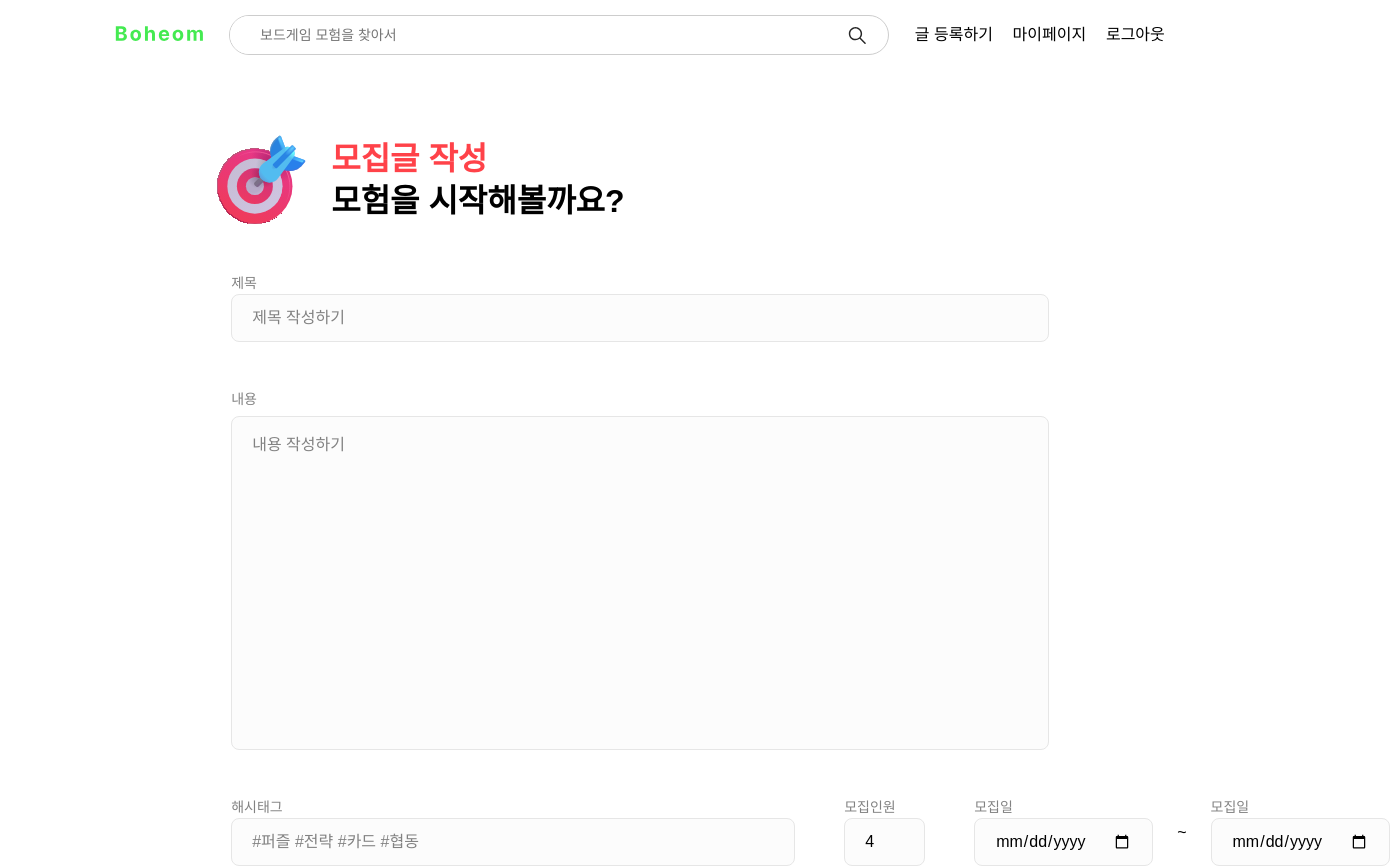
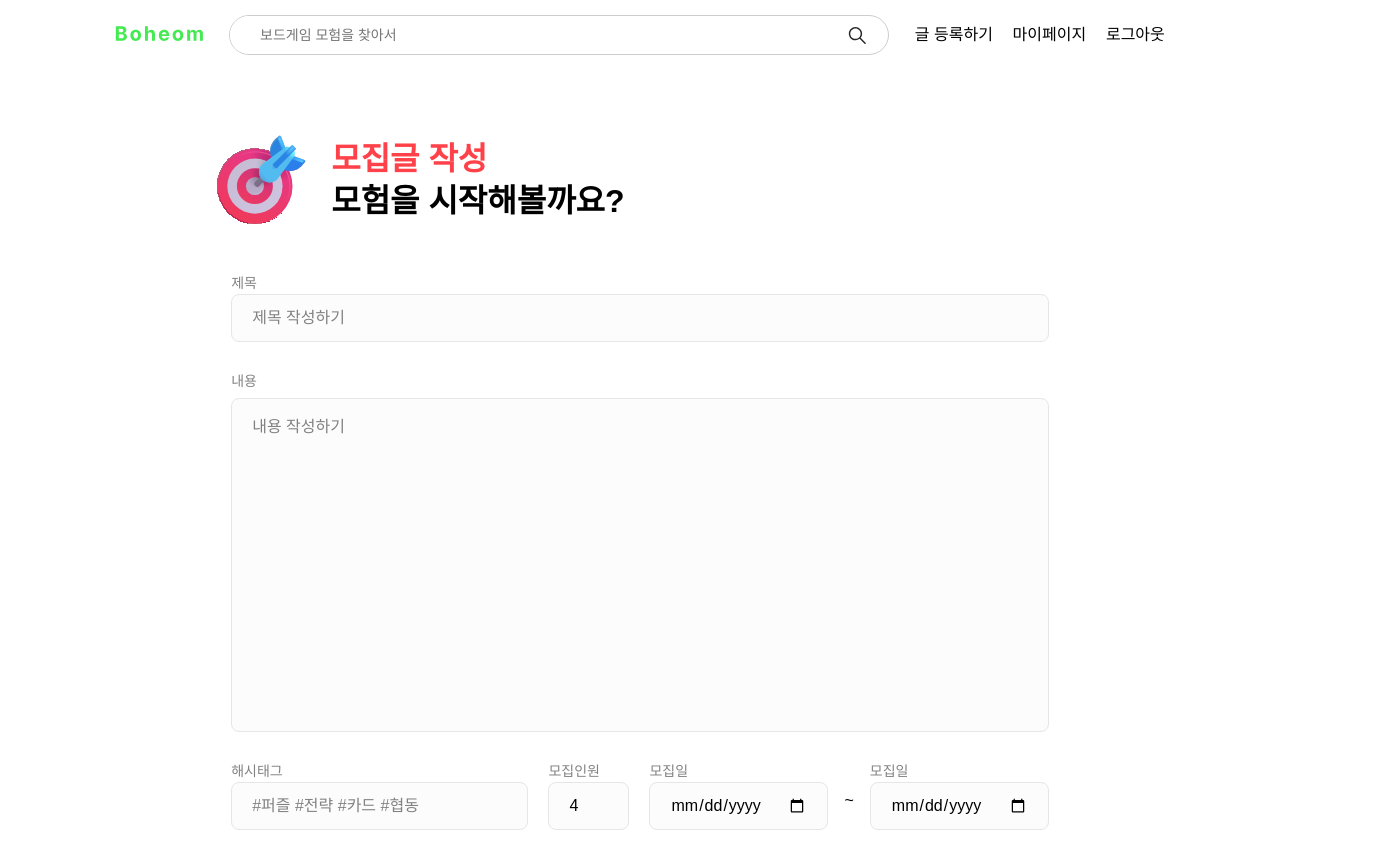
Before and after one commit to team-boheom/boheom-frontend, a React (Create React App) app: page /CreatePost in a window 1280 px wide. Shown: the top 868 px of the page, 1390 px wide, since content can reach past the window. Built offline with nearby package versions, Linux system fonts and the light colour scheme.

Commit message:
🎨 :: style 수정

```diff
--- a/src/pages/CreatePost.jsx
+++ b/src/pages/CreatePost.jsx
@@ -64,7 +64,7 @@ const CreatePost = () => {
                 {...register('tag')}
                 label="해시태그"
                 placeholder="#퍼즐 #전략 #카드 #협동"
-                width="564px"
+                width="100%"
               />
               <Input
                 {...register('number', { value: 4 })}
@@ -77,6 +77,7 @@ const CreatePost = () => {
               />
 
               <div className="calender">
+                <div>
                   <Input
                     label="모집일"
                     type="date"
@@ -94,9 +95,13 @@ const CreatePost = () => {
                     }
                   />
                   {errors.startDate && (
-                  <ErrorText role="alert">{errors.startDate.message}</ErrorText>
+                    <ErrorText role="alert">
+                      {errors.startDate.message}
+                    </ErrorText>
                   )}
+                </div>
                 <p> ~ </p>
+                <div>
                   <Input
                     label="모집일"
                     type="date"
@@ -116,6 +121,7 @@ const CreatePost = () => {
                   {errors.endDate && (
                     <ErrorText role="alert">{errors.endDate.message}</ErrorText>
                   )}
+                </div>
               </div>
             </FormContainer>
 
@@ -175,7 +181,7 @@ const FormWrapper = styled.div`
   > form {
     display: flex;
     flex-direction: column;
-    gap: 50px;
+    gap: 32px;
   }
 `;
 
@@ -193,23 +199,31 @@ const ContentContainer = styled.textarea`
   ${({ theme }) => ({
     border: `1px solid ${theme.color.gray100}`,
     backgroundColor: theme.color.gray10,
+    fontSize: theme.fontSize.body1,
   })}
   ::placeholder {
-    ${({ theme }) => ({
-      color: theme.color.gray500,
-      fontSize: theme.fontSize.body1,
-    })}
+    color: ${({ theme }) => theme.color.gray500};
   }
 `;
 
 const FormContainer = styled.div`
+  width: 100%;
   display: flex;
-  gap: 49px;
+  gap: 20px;
+  flex-wrap: wrap;
   > .calender {
     display: flex;
     align-items: center;
     justify-content: center;
-    gap: 24px;
+    gap: 16px;
+    > div {
+      > :nth-child(1) {
+        margin-bottom: 8px;
+      }
+    }
+  }
+  > :nth-child(1) {
+    flex: 1;
   }
 `;
 
```
Lines whose indentation alone changed are shown as unchanged.
